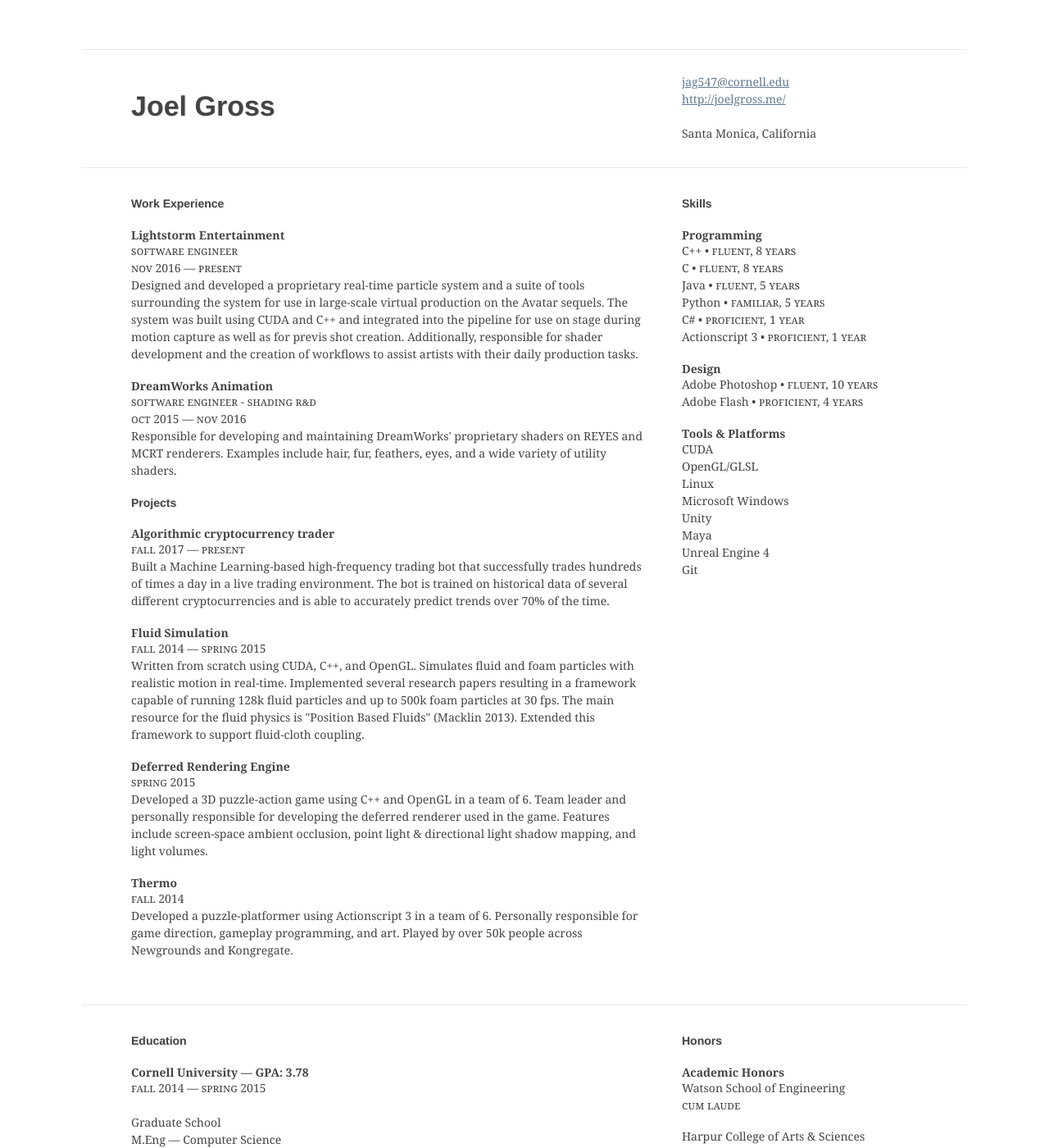
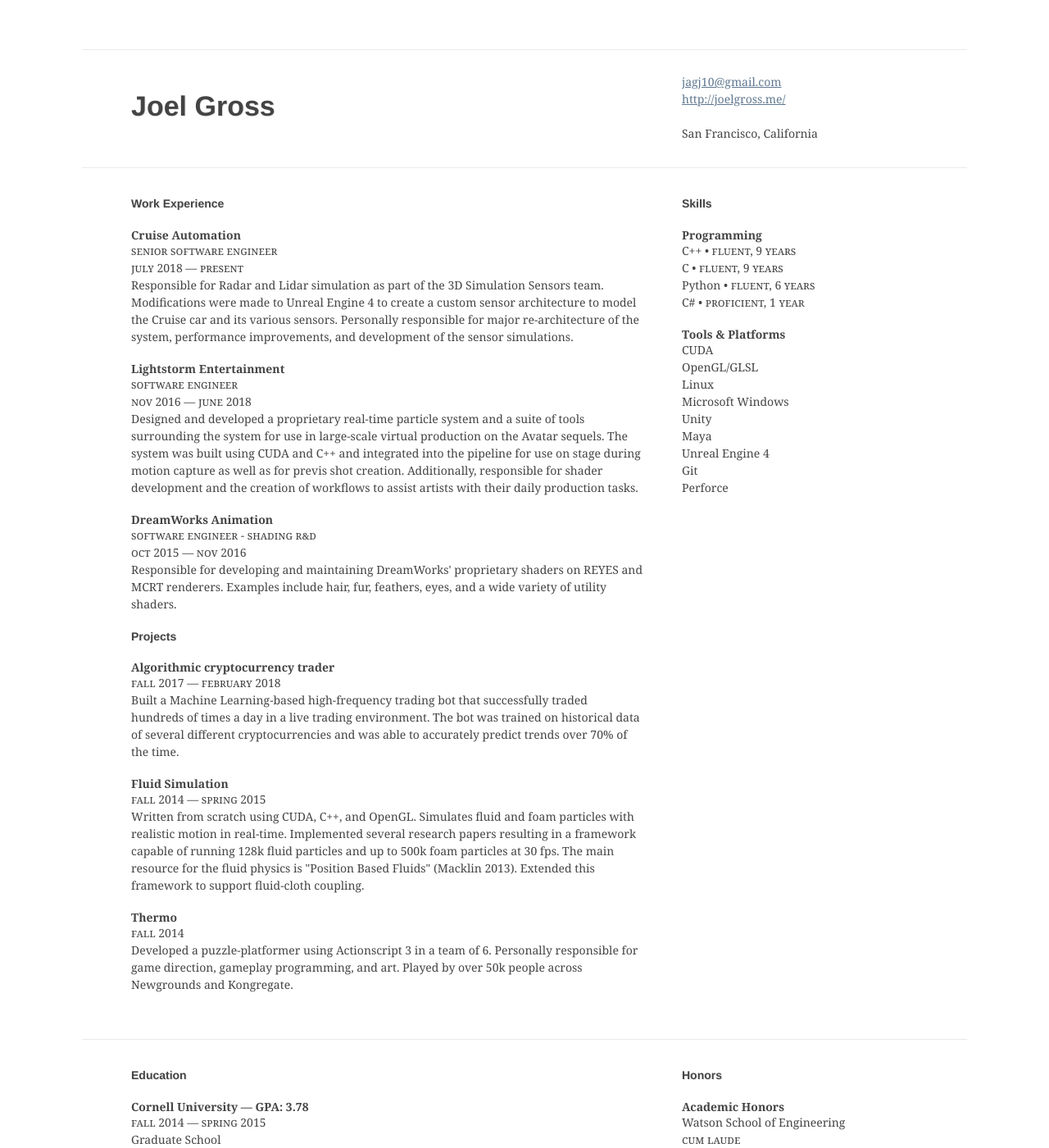
Before and after one commit to JAGJ10/jagj10.github.io, a Jekyll site: the page resume/index.html, which Jekyll copies as it is, in a window 1280 px wide and 1400 px high. Shown: the whole window at 82% size. Built offline with Jekyll 4.4.1, drawn with Linux system fonts in a browser that asks for light colours.

Commit message:
Updating resume and about

```diff
--- a/about.html
+++ b/about.html
@@ -8,9 +8,9 @@
 ---
 
 <div class="post">
-    <p>My name is Joel Gross and I try to create awesome effects and games. I have degrees in Computer Science and Economics from Binghamton University and a Masters in Computer Science from Cornell University. My main interests and strengths are physics simulations, game development, and rendering. I currently work at Lightstorm Entertainment on the Avatar Sequels as the main graphics engineer, working on particle systems, shaders, and other real-time rendering tasks. I previously worked at DreamWorks Animation on the shading team.</p><br>
+    <p>My name is Joel Gross and I try to create awesome effects and games. I have degrees in Computer Science and Economics from Binghamton University and a Masters in Computer Science from Cornell University. My main interests and strengths are physics simulations, game development, and rendering. I currently work at Cruise Automation on the 3D Simulation team where I help simulate Radar and Lidar to test the autonomous vehicle. Previously I worked at Lightstorm Entertainment on the Avatar Sequels as the main graphics engineer, working on particle systems, shaders, and other real-time rendering tasks. Before that I worked at DreamWorks Animation on the shading team.</p><br>
     <h4>Contact</h4>
-    <p class="info">Email <a href="mailto:jag547@cornell.edu" target="_top">jag547@cornell.edu</a>
+    <p class="info">Email <a href="mailto:jagj10@gmail.com" target="_top">jagj10@gmail.com</a>
     <p class="info">Twitter <a href="https://twitter.com/outofdaylight">outofdaylight</a></p>
     <p class="info">LinkedIn <a href="https://www.linkedin.com/in/joel-gross-440264a0">profile</a></p>
 </div>
--- a/resume/index.html
+++ b/resume/index.html
@@ -11,11 +11,11 @@
       <header class="main resume">
         <h2>Joel Gross</h2>
         <address>
-          <a href="mailto:jag547@cornell.edu" target="_top">jag547@cornell.edu</a>
+          <a href="mailto:jagj10@gmail.com" target="_top">jagj10@gmail.com</a>
           <br>
           <a href="http://joelgross.me/">http://joelgross.me/</a>
           <br><br>
-          Santa Monica, California<br>
+          San Francisco, California<br>
         </address>
       </header>
 
@@ -25,9 +25,14 @@
         <div class="left-column">
           <h2>Work Experience</h2>
 
+          <span class="company">Cruise Automation</span>
+          <p class="details small-caps">Senior Software Engineer</p>
+          <p class="details small-caps">July 2018 &mdash; Present</p>
+          <p class="details">Responsible for Radar and Lidar simulation as part of the 3D Simulation Sensors team. Modifications were made to Unreal Engine 4 to create a custom sensor architecture to model the Cruise car and its various sensors. Personally responsible for major re-architecture of the system, performance improvements, and development of the sensor simulations.</p>
+
           <span class="company">Lightstorm Entertainment</span>
           <p class="details small-caps">Software Engineer</p>
-          <p class="details small-caps">Nov 2016 &mdash; Present</p>
+          <p class="details small-caps">Nov 2016 &mdash; June 2018</p>
           <p class="details">Designed and developed a proprietary real-time particle system and a suite of tools surrounding the system for use in large-scale virtual production on the Avatar sequels. The system was built using CUDA and C++ and integrated into the pipeline for use on stage during motion capture as well as for previs shot creation. Additionally, responsible for shader development and the creation of workflows to assist artists with their daily production tasks.</p>
 
           <span class="company">DreamWorks Animation</span>
@@ -38,16 +43,12 @@
           <h2>Projects</h2>
 
           <span class="company">Algorithmic cryptocurrency trader</span>
-          <p class="details small-caps">Fall 2017 &mdash; Present</p>
-          <p class="details">Built a Machine Learning-based high-frequency trading bot that successfully trades hundreds of times a day in a live trading environment. The bot is trained on historical data of several different cryptocurrencies and is able to accurately predict trends over 70% of the time.</p>
+          <p class="details small-caps">Fall 2017 &mdash; February 2018</p>
+          <p class="details">Built a Machine Learning-based high-frequency trading bot that successfully traded hundreds of times a day in a live trading environment. The bot was trained on historical data of several different cryptocurrencies and was able to accurately predict trends over 70% of the time.</p>
 
           <span class="company">Fluid Simulation</span>
           <p class="details small-caps">Fall 2014 &mdash; Spring 2015</p>
           <p class="details">Written from scratch using CUDA, C++, and OpenGL. Simulates fluid and foam particles with realistic motion in real-time. Implemented several research papers resulting in a framework capable of running 128k fluid particles and up to 500k foam particles at 30 fps. The main resource for the fluid physics is "Position Based Fluids" (Macklin 2013). Extended this framework to support fluid-cloth coupling.</p>
-
-          <span class="company">Deferred Rendering Engine</span>
-          <p class="details small-caps">Spring 2015</p>
-          <p class="details">Developed a 3D puzzle-action game using C++ and OpenGL in a team of 6. Team leader and personally responsible for developing the deferred renderer used in the game. Features include screen-space ambient occlusion, point light & directional light shadow mapping, and light volumes.</p>
 
           <span class="company">Thermo</span>
           <p class="details small-caps">Fall 2014</p>
@@ -60,19 +61,10 @@
           <span class="subsection">Programming</span>
 
           <ul class="details">
-            <li>C++ &bull; <span class="small-caps">Fluent, 8 years</span></li>
-            <li>C &bull; <span class="small-caps">Fluent, 8 years</span></li>
-            <li>Java &bull; <span class="small-caps">Fluent, 5 years</span></li>
-            <li>Python &bull; <span class="small-caps">Familiar, 5 years</span></li>
+            <li>C++ &bull; <span class="small-caps">Fluent, 9 years</span></li>
+            <li>C &bull; <span class="small-caps">Fluent, 9 years</span></li>
+            <li>Python &bull; <span class="small-caps">Fluent, 6 years</span></li>
             <li>C# &bull; <span class="small-caps">Proficient, 1 year</span></li>
-            <li>Actionscript 3 &bull; <span class="small-caps">Proficient, 1 year</span></li>
-          </ul>
-
-          <span class="subsection">Design</span>
-
-          <ul class="details">
-            <li>Adobe Photoshop &bull; <span class="small-caps">Fluent, 10 years</span></li>
-            <li>Adobe Flash &bull; <span class="small-caps">Proficient, 4 years</span></li>
           </ul>
 
           <span class="subsection">Tools &amp; Platforms</span>
@@ -86,6 +78,7 @@
             <li>Maya</li>
             <li>Unreal Engine 4</li>
             <li>Git</li>
+            <li>Perforce</li>
           </ul>
         </div>
       </section>
@@ -95,7 +88,7 @@
           <h2>Education</h2>
           <span class="school">Cornell University &mdash; GPA: 3.78</span>
           <p class="details">
-            <span class="small-caps">Fall 2014 &mdash; Spring 2015</span><br><br>
+            <span class="small-caps">Fall 2014 &mdash; Spring 2015</span><br>
             Graduate School<br>
             M.Eng &mdash; Computer Science
           </p>
@@ -103,7 +96,7 @@
           <span class="school">SUNY Binghamton University &mdash; GPA: 3.67</span>
           <p class="details">
             <span class="small-caps">Fall 2011 &mdash; Spring 2014</span><br>
-            <span class="small-caps">Graduated in 3 years</span><br><br>
+            <span class="small-caps">Graduated in 3 years</span><br>
             Watson School of Engineering<br>
             BS &mdash; Computer Science <br><br>
             Harpur College of Arts &amp; Sciences<br>
```
Also changed, not shown: 1 other file.
